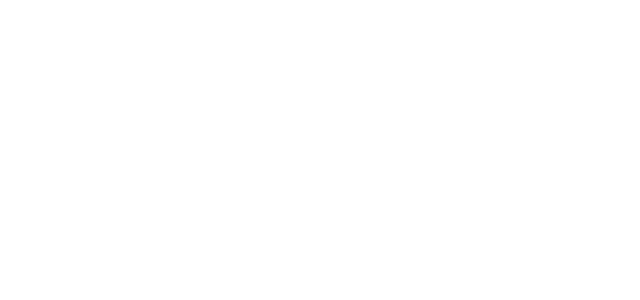
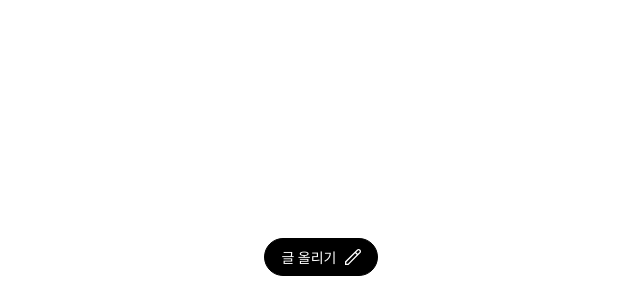
Before and after one commit to Coollaafi/Coollaafi_Frontend, a React (Create React App) app: page /community in a window 1280 px wide. Before the commit this address had no page. Shown: the part 500-800 px from the top of the page, without its empty margins (319-959 px from the left). Built offline with nearby package versions, Linux system fonts and the light colour scheme.

Commit message:
feat: #4 사진 업로드 버튼 생성

```diff
--- a/src/App.tsx
+++ b/src/App.tsx
@@ -2,12 +2,14 @@ import React from 'react';
 import { Routes, Route } from 'react-router-dom';
 import LoginPage from 'pages/login';
 import MainPage from 'pages/main';
+import CommunityPage from 'pages/community';
 
 function App() {
   return (
     <Routes>
       <Route path="/" element={<LoginPage />} />
       <Route path="/main" element={<MainPage />} />
+      <Route path="/community" element={<CommunityPage />} />
     </Routes>
   );
 }
--- /dev/null
+++ b/src/pages/community.tsx
@@ -0,0 +1,38 @@
+import styled from 'styled-components';
+
+const Container = styled.div`
+  width: 360px;
+  height: 100%;
+  display: flex;
+  flex-direction: column;
+  align-items: center;
+`;
+
+const UploadBtn = styled.button`
+  background-color: #000;
+  color: #fff;
+  font-family: 'Noto';
+  font-size: 14px;
+  padding: 8px 16px;
+  border: 1px solid #000;
+  border-radius: 40px;
+  position: fixed;
+  bottom: 24px;
+`;
+
+const PencilIcon = styled.img`
+  width: 16px;
+  height: 16px;
+  margin-left: 8px;
+`;
+
+export default function CommunityPage() {
+  return (
+    <Container>
+      <UploadBtn>
+        글 올리기
+        <PencilIcon src="/assets/icons/pencil.svg" />
+      </UploadBtn>
+    </Container>
+  );
+}
```
Also changed, not shown: public/assets/icons/pencil.svg (added).
